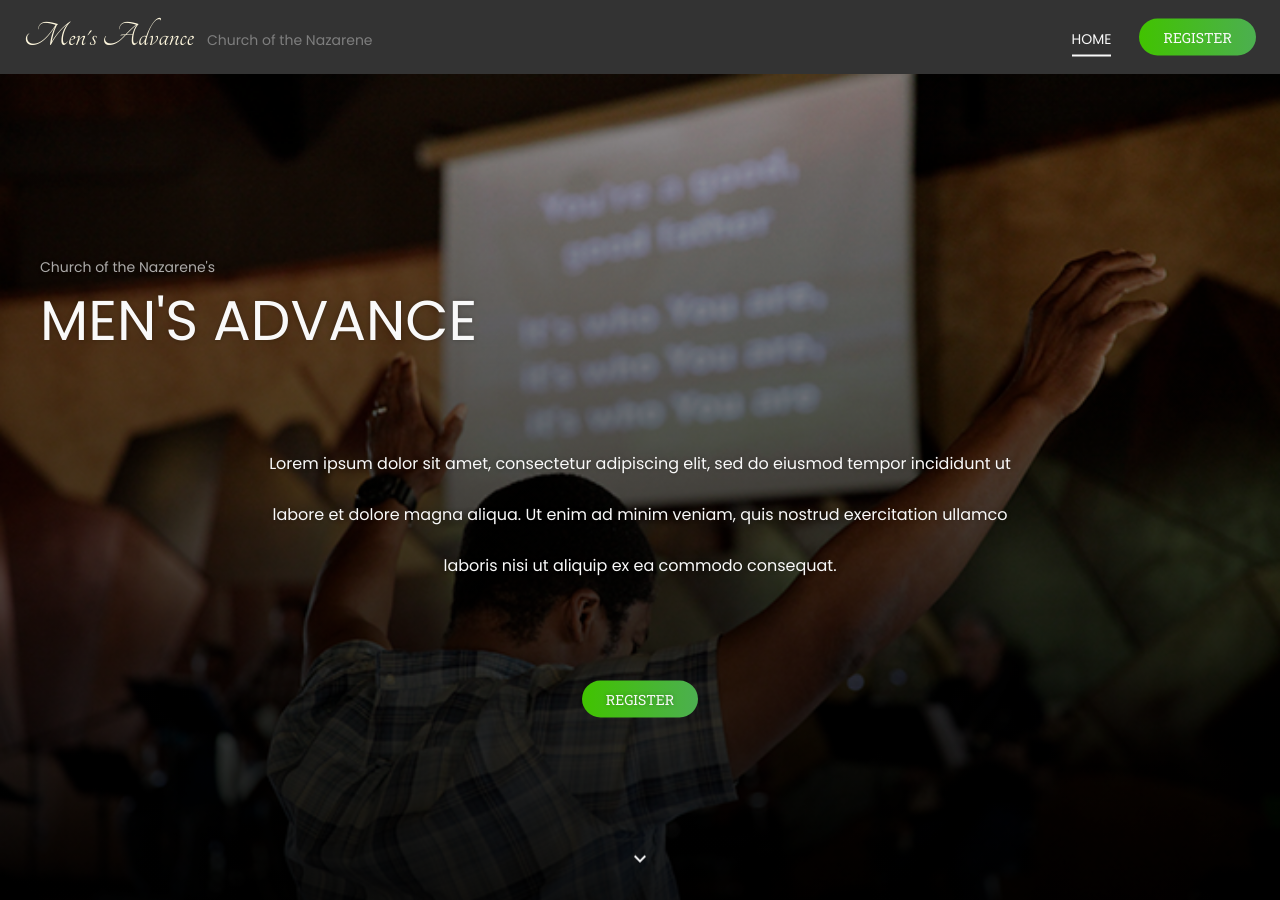
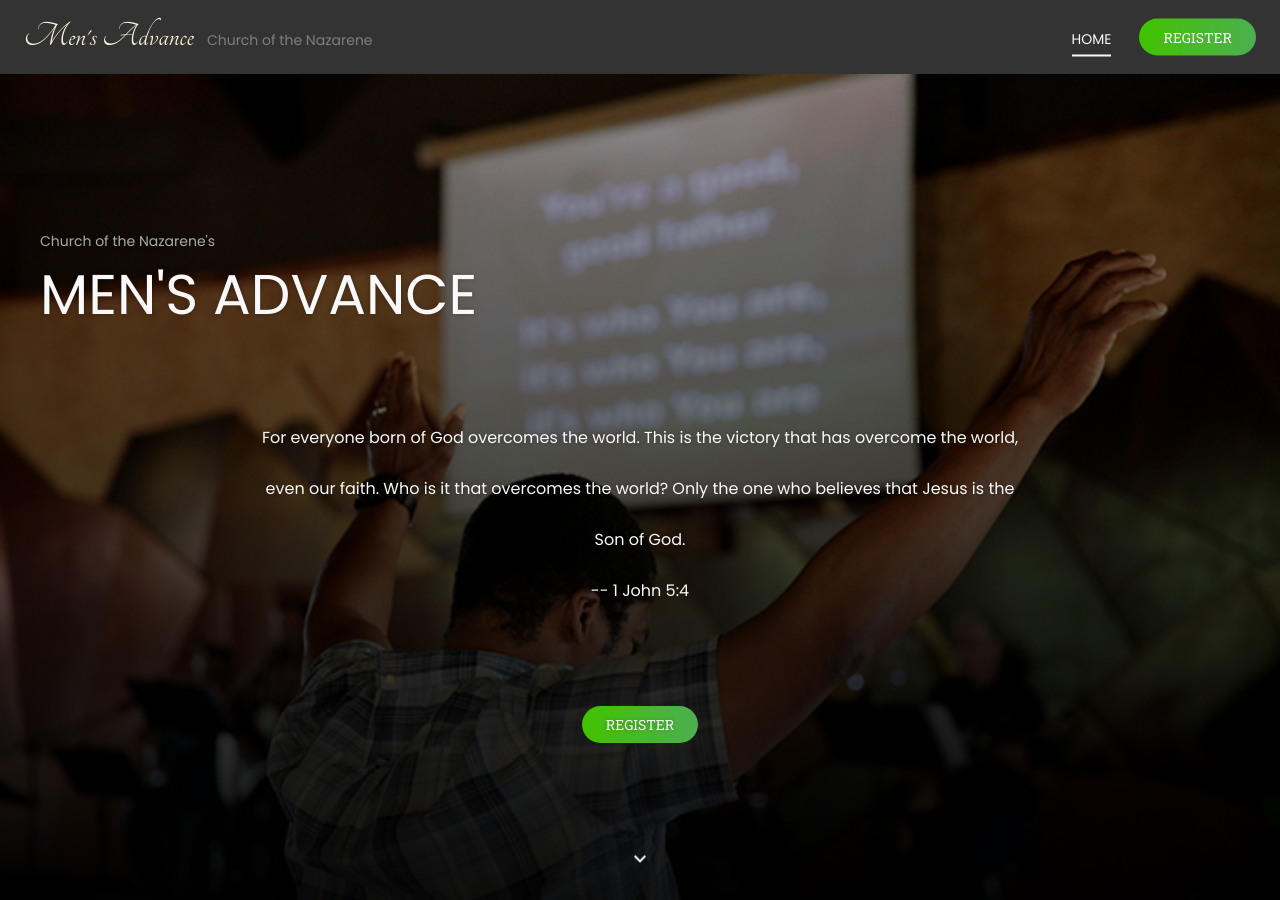
Before and after one commit to juliancoleman/mens-advance, a Jekyll site: the page built from index.html, in a window 1280 px wide and 900 px high. Built offline with Jekyll 4.4.1, drawn with Linux system fonts in a browser that asks for light colours.

Commit message:
Updates hero text

```diff
--- a/index.html
+++ b/index.html
@@ -5,7 +5,7 @@ title: home
 hero_url: /assets/images/worship.JPG
 hero_title: Men's Advance
 hero_subtitle: Church of the Nazarene's
-hero_blurb: Lorem ipsum dolor sit amet, consectetur adipiscing elit, sed do eiusmod tempor incididunt ut labore et dolore magna aliqua. Ut enim ad minim veniam, quis nostrud exercitation ullamco laboris nisi ut aliquip ex ea commodo consequat.
+hero_blurb: For everyone born of God overcomes the world. This is the victory that has overcome the world, even our faith. Who is it that overcomes the world? Only the one who believes that Jesus is the Son of God.<br>-- 1 John 5:4
 ---
 
 {% include hero.html %}
```
